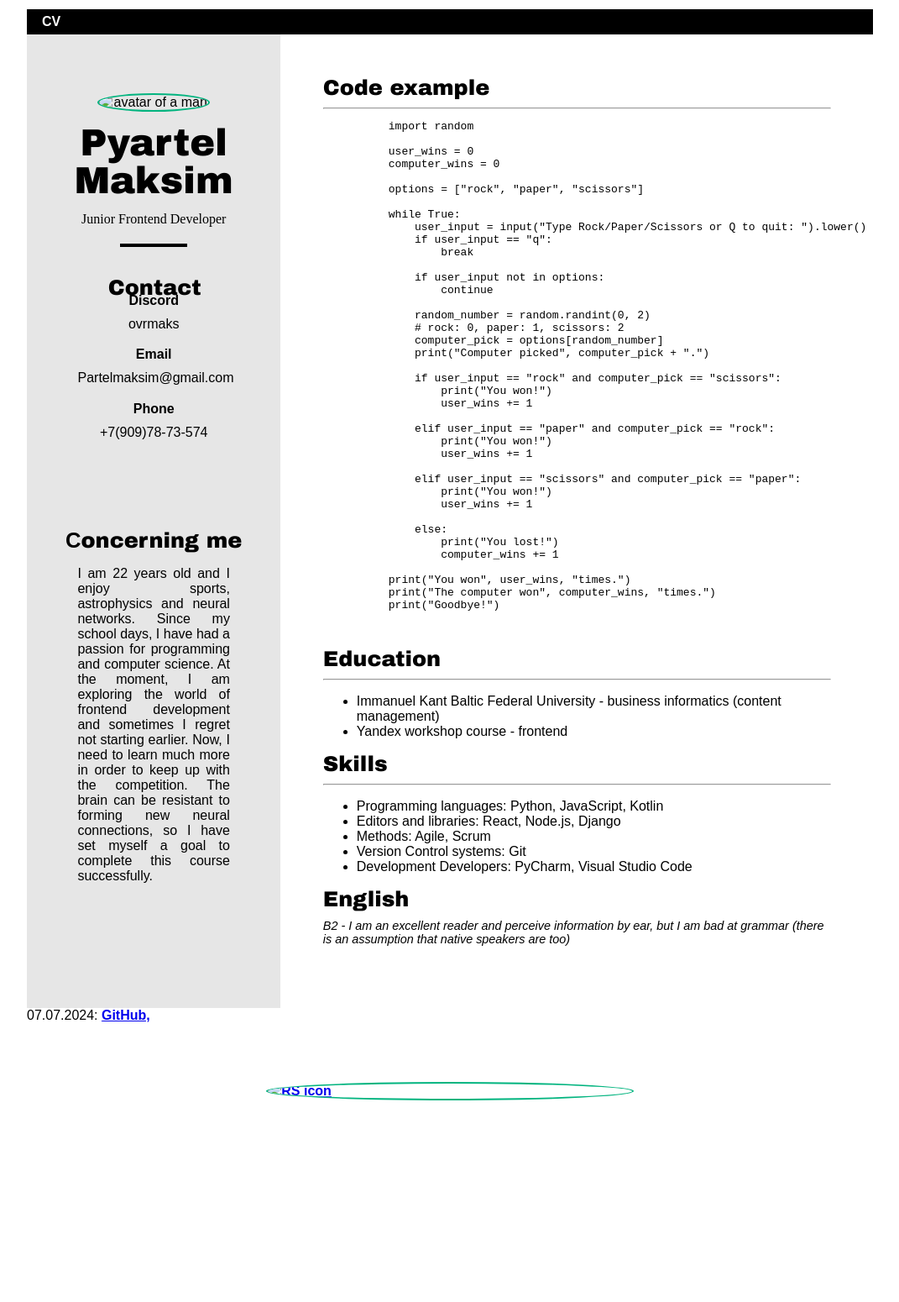
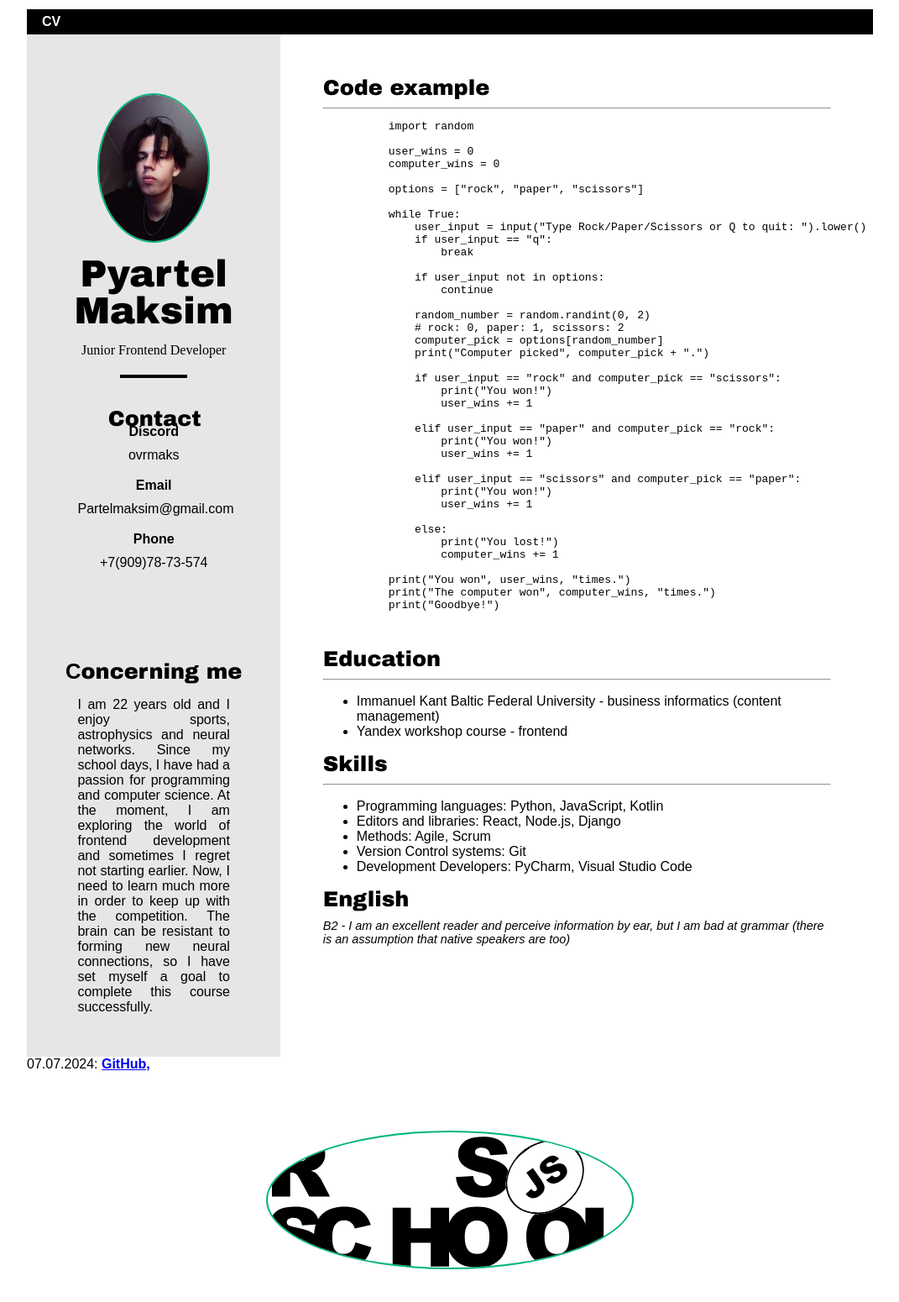
Before and after one commit to ovrmaks/rsschool-cv, a plain HTML site: page index.html in a window 1280 px wide. Shown: the whole page at 84% size, without its empty margins (104-1175 px from the left). Before the commit the page ends 1369 px from the top, so only its background shows below. Drawn offline with Linux system fonts and the light colour scheme.

Commit message:
Update index.html

```diff
--- a/index.html
+++ b/index.html
@@ -14,7 +14,7 @@
 <div class="flex-container">
 
   <div id="left">
-    <img src="assets\img\Pf_picture.jpg" alt="avatar of a man">
+    <img src="Pf_picture.jpg" alt="avatar of a man">
       <h2 id="name"> Pyartel <br> Maksim </h2>
       <h3 id="jobTitle"> Junior Frontend Developer </h3>
         <hr id="mainHR">
@@ -104,7 +104,7 @@
 </div>
 
  <footer>
-   07.07.2024: <a href="https://github.com/ovrmaks"> GitHub,</a>  <a href="https://www.youtube.com/watch?v=dQw4w9WgXcQ"> <img src="assets\svg\rs-school-logo.svg" alt="RS icon"></a>
+   07.07.2024: <a href="https://github.com/ovrmaks"> GitHub,</a>  <a href="https://www.youtube.com/watch?v=dQw4w9WgXcQ"> <img src="rs-school-logo.svg" alt="RS icon"></a>
  </footer>
 </body>
 </html>
```
